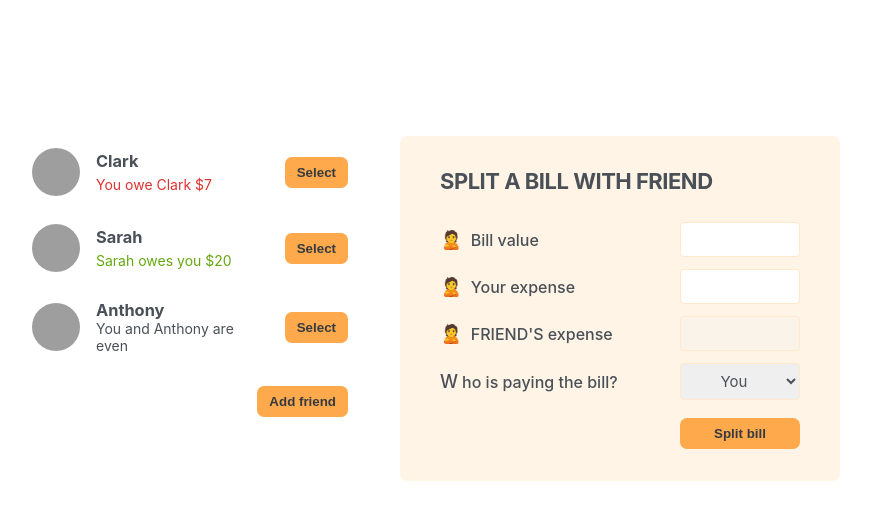
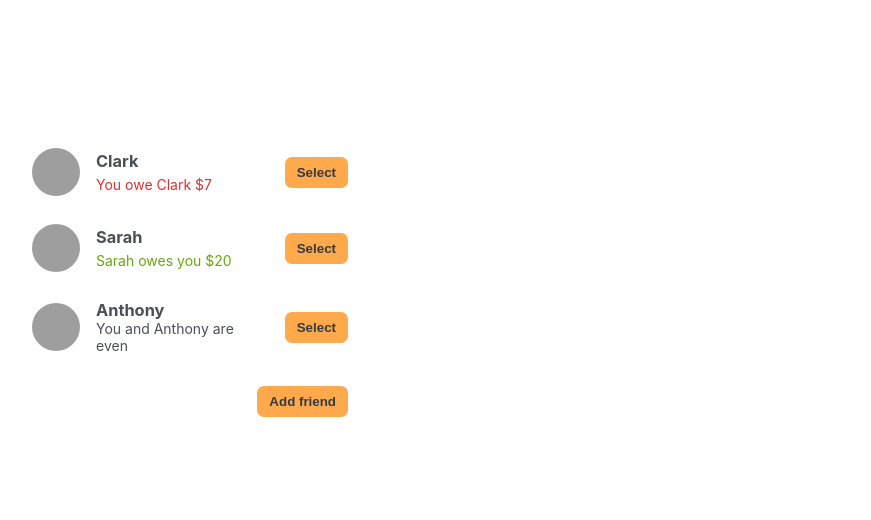
Before and after one commit to dalo-dev/eat-n-split, a React (Vite) app: page / in a window 1280 px wide. Shown: the top 520 px of the page, without its empty margins (210-1081 px from the left). Built offline with nearby package versions, Linux system fonts and the light colour scheme; grey boxes are pictures that could not be loaded.

Commit message:
Added friend selection

```diff
--- a/src/App.tsx
+++ b/src/App.tsx
@@ -29,6 +29,7 @@ const initialFriends = [
 function App() {
   const [friends, setFriends] = useState<FriendI[]>(initialFriends);
   const [showAddFriend, setShowAddFriend] = useState<boolean>(false);
+  const [selectedFriend, setSelectedFriend] = useState<FriendI | null>(null);
 
   const handleShowAddFriend = function () {
     setShowAddFriend((show) => !show);
@@ -39,16 +40,29 @@ function App() {
     setShowAddFriend(false);
   };
 
+  const handleSelection = function (friend: FriendI) {
+    setSelectedFriend((selected) =>
+      selected?.id === friend.id ? null : friend
+    );
+    setShowAddFriend(false);
+  };
+
   return (
     <div className="app">
       <div className="sidebar">
-        <FriendsList friends={friends} />
+        <FriendsList
+          friends={friends}
+          selectedFriend={selectedFriend}
+          onSelection={handleSelection}
+        />
         {showAddFriend && <FormAddFriend addFriend={handleAddFriend} />}
         <Button onClick={handleShowAddFriend}>
           {showAddFriend ? "Close" : "Add friend"}
         </Button>
       </div>
-      <FormSplitBill></FormSplitBill>
+      {selectedFriend && (
+        <FormSplitBill selectedFriend={selectedFriend}></FormSplitBill>
+      )}
     </div>
   );
 }
--- a/src/FormSplitBill.tsx
+++ b/src/FormSplitBill.tsx
@@ -1,9 +1,14 @@
 import Button from "./Button";
+import { FriendI } from "./interfaces/interfaces";
 
-function FormSplitBill() {
+type FormSplitBillProps = {
+  selectedFriend: FriendI;
+};
+
+function FormSplitBill({ selectedFriend }: FormSplitBillProps) {
   return (
     <form className="form-split-bill">
-      <h2>Split a bill with FRIEND</h2>
+      <h2>Split a bill with {selectedFriend.name}</h2>
 
       <label>🙎 Bill value</label>
       <input type="text" />
@@ -11,13 +16,13 @@ function FormSplitBill() {
       <label>🙎 Your expense</label>
       <input type="text" />
 
-      <label>🙎 FRIEND'S expense</label>
+      <label>🙎 {selectedFriend.name}'s expense</label>
       <input type="text" disabled />
 
       <label>Who is paying the bill?</label>
       <select>
         <option value="user">You</option>
-        <option value="friend">X</option>
+        <option value="friend">{selectedFriend.name}</option>
       </select>
 
       <Button>Split bill</Button>
--- a/src/FriendsList.tsx
+++ b/src/FriendsList.tsx
@@ -3,25 +3,40 @@ import { FriendI } from "./interfaces/interfaces";
 
 type FriendListProps = {
   friends: FriendI[];
+  onSelection: (friend: FriendI) => void;
+  selectedFriend: FriendI | null;
 };
 
 type FriendProps = {
   friend: FriendI;
+  onSelection: (friend: FriendI) => void;
+  selectedFriend: FriendI | null;
 };
 
-function FriendsList({ friends }: FriendListProps) {
+function FriendsList({
+  friends,
+  selectedFriend,
+  onSelection,
+}: FriendListProps) {
   return (
     <ul>
       {friends.map((friend) => (
-        <Friend friend={friend} key={friend.id} />
+        <Friend
+          friend={friend}
+          key={friend.id}
+          selectedFriend={selectedFriend}
+          onSelection={onSelection}
+        />
       ))}
     </ul>
   );
 }
 
-function Friend({ friend }: FriendProps) {
+function Friend({ friend, selectedFriend, onSelection }: FriendProps) {
+  const isSelected = selectedFriend?.id === friend.id;
+
   return (
-    <li>
+    <li className={isSelected ? "selected" : ""}>
       <img src={friend.image} alt={friend.name} />
       <h3>{friend.name}</h3>
 
@@ -37,7 +52,9 @@ function Friend({ friend }: FriendProps) {
       )}
       {friend.balance === 0 && <p>You and {friend.name} are even</p>}
 
-      <Button>Select</Button>
+      <Button onClick={() => onSelection(friend)}>
+        {isSelected ? "Close" : "Select"}
+      </Button>
     </li>
   );
 }
```
